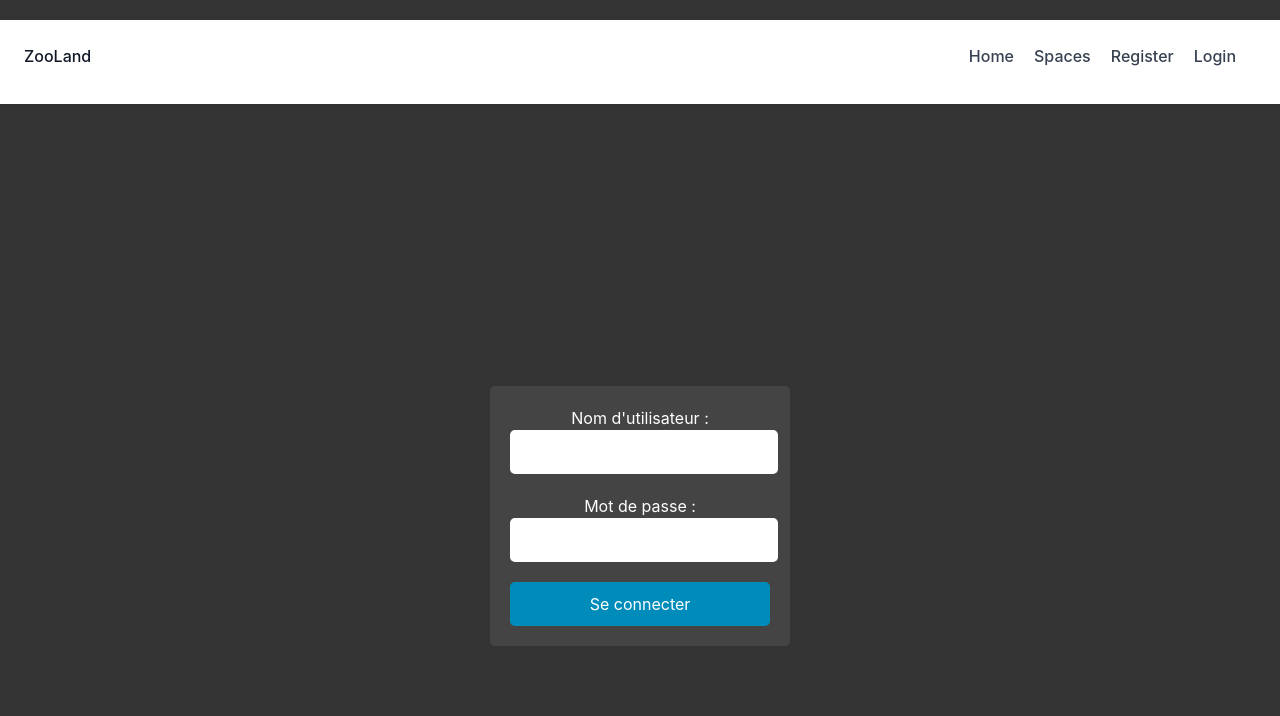
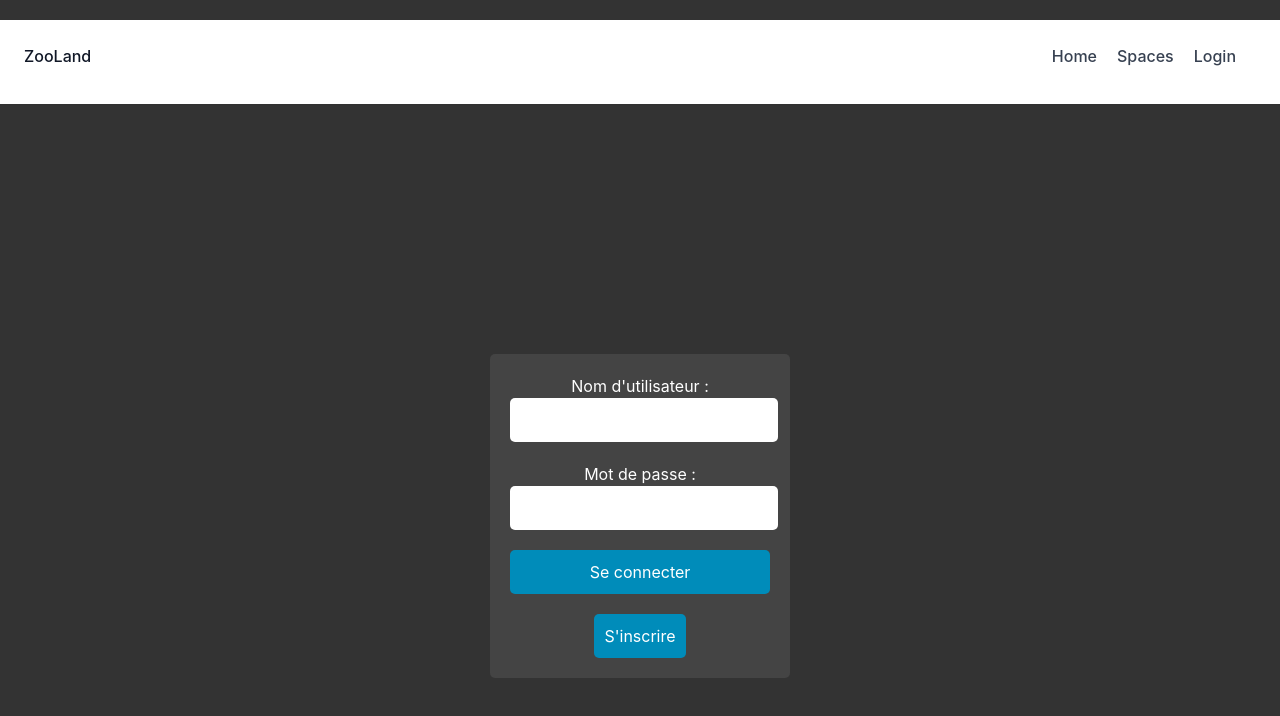
Before and after one commit to MTthoas/Zooland, a React (Create React App) app in the folder client/: page /login in a window 1280 px wide. Shown: the top 716 px of the page. Built offline with nearby package versions, Linux system fonts and the light colour scheme.

Commit message:
header update

```diff
--- a/client/src/components/Header.tsx
+++ b/client/src/components/Header.tsx
@@ -16,7 +16,6 @@
                     <Link to="/spaces">
                     <p className="mr-5 font-medium hover:text-gray-900">Spaces</p>
                     </Link>
-                    <p className="mr-5 font-medium hover:text-gray-900">Register</p>
                     <Link to="/login">
                     <p className="mr-5 font-medium hover:text-gray-900">Login</p>
                     </Link>
--- a/client/src/components/login.tsx
+++ b/client/src/components/login.tsx
@@ -1,6 +1,7 @@
 import React, { useState } from 'react';
 import axios from 'axios';
-import './login.css'; // Importez votre fichier CSS
+import { Link } from 'react-router-dom'; // Importez le composant Link
+import './login.css';
 
 function Login() {
   const [username, setUsername] = useState('');
@@ -31,6 +32,9 @@
           <input type="password" value={password} onChange={e => setPassword(e.target.value)} />
         </label>
         <button type="submit">Se connecter</button>
+        <Link to="/register">
+          <button type="button">S'inscrire</button>
+        </Link>
       </form>
     </div>
   );
```
